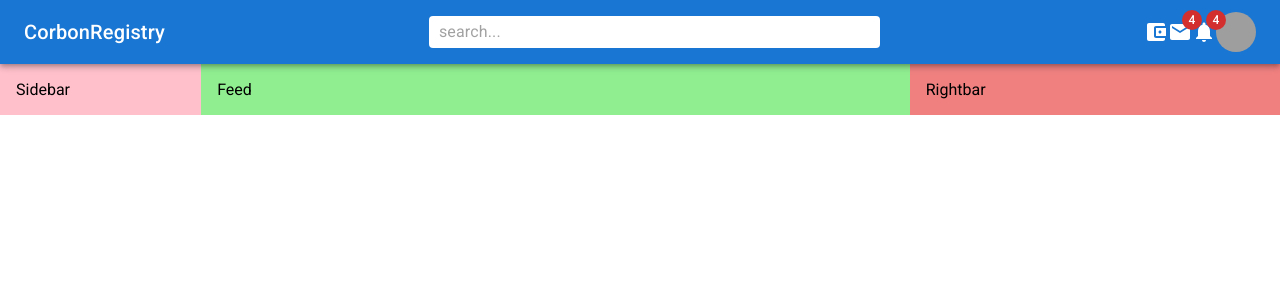
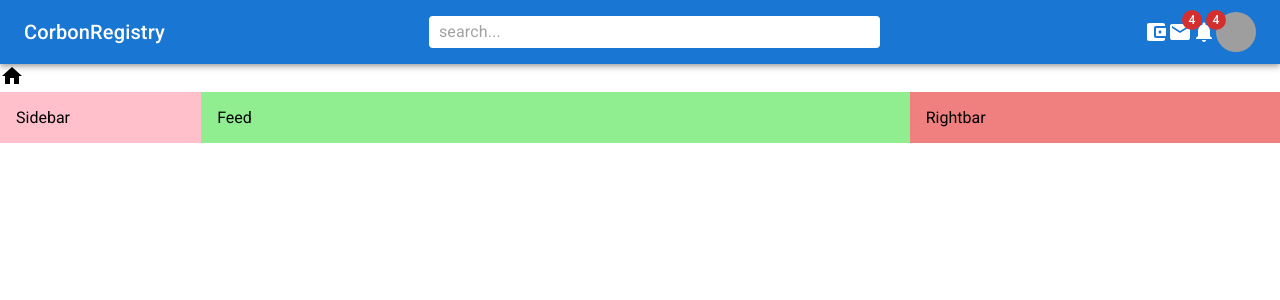
Before and after one commit to chirujlns/carbonregistries, a React (Create React App) app: page / in a window 1280 px wide. Shown: the top 300 px of the page. Built offline with nearby package versions, Linux system fonts and the light colour scheme; grey boxes are pictures that could not be loaded.

Commit message:
initial commit homepage

```diff
--- a/src/App.js
+++ b/src/App.js
@@ -3,11 +3,13 @@ import Sidebar from "./components/Sidebar";
 import Rightbar from "./components/Rightbar";
 import Navbar from "./components/Navbar";
 import { Box, Stack } from "@mui/material";
+import { Home } from "@mui/icons-material";
 
 function App() {
   return (
     <Box>
       <Navbar/>
+      <Home/>
       <Stack direction="row" whiteSpace={2} justifyContent="center">
         <Sidebar/>
         <Feed/>
```
Also changed, not shown: src/components/Home.jsx (added, +9 -0 lines).
